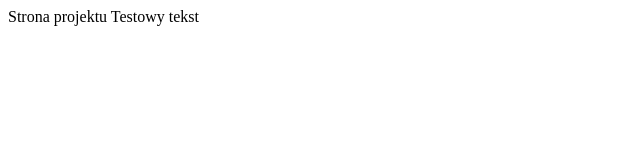
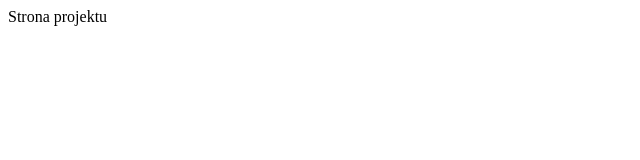
Before and after one commit to atreides-pl/moje-pierwsze-repo, a plain HTML site: page index.html in a window 1280 px wide. Shown: the whole page, without its empty margins (0-640 px from the left). Drawn offline with Linux system fonts and the light colour scheme.

Commit message:
Revert "docs: change in index.html"
This reverts commit 9e4586cd8c547c5a4680cdcded9fd7604f1a4106.

zmiana na index html

```diff
--- a/index.html
+++ b/index.html
@@ -1,5 +1 @@
 Strona projektu
-
-<body>
-Testowy tekst
-</body>
```
